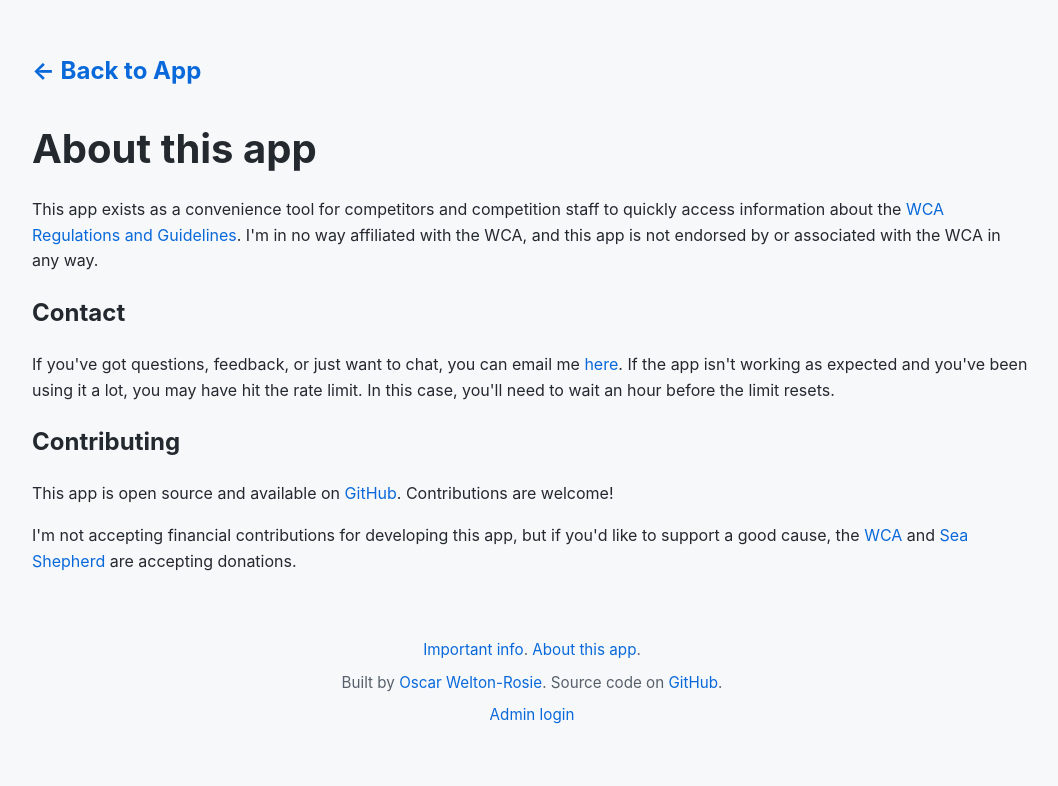
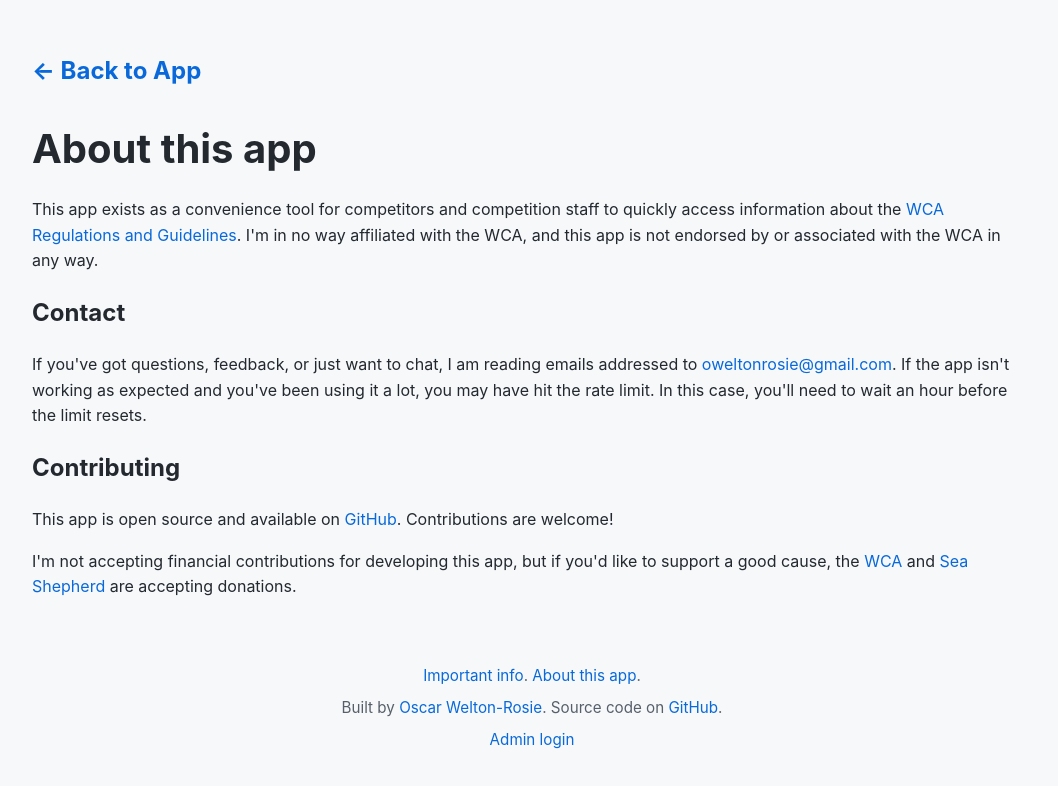
Before and after one commit to OWelton-Rosie/regs-helper, a SvelteKit app in the folder frontend/: page /about in a window 1280 px wide. Shown: the top 786 px of the page, without its empty margins (108-1166 px from the left). Built offline with nearby package versions, Linux system fonts and the light colour scheme.

Commit message:
oops, forgot these

```diff
--- a/frontend/src/routes/about/+page.svelte
+++ b/frontend/src/routes/about/+page.svelte
@@ -9,7 +9,7 @@
     <p>This app exists as a convenience tool for competitors and competition staff to quickly access information about the <a href="https://www.worldcubeassociation.org/regulations/" target="_blank" rel="noopener noreferrer">WCA Regulations and Guidelines</a>. I'm in no way affiliated with the WCA, and this app is not endorsed by or associated with the WCA in any way.</p>
 
     <h2>Contact</h2>
-    <p>If you've got questions, feedback, or just want to chat, you can email me <a href="mailto:oweltonrosie@gmail.com" target="_blank" rel="noopener noreferrer">here</a>. If the app isn't working as expected and you've been using it a lot, you may have hit the rate limit. In this case, you'll need to wait an hour before the limit resets.</p>
+    <p>If you've got questions, feedback, or just want to chat, I am reading emails addressed to <a href="mailto:oweltonrosie@gmail.com" target="_blank" rel="noopener noreferrer">oweltonrosie@gmail.com</a>. If the app isn't working as expected and you've been using it a lot, you may have hit the rate limit. In this case, you'll need to wait an hour before the limit resets.</p>
 
     <h2>Contributing</h2>
     <p>This app is open source and available on <a href="https://github.com/OWelton-Rosie/regs-helper" target="_blank" rel="noopener noreferrer">GitHub</a>. Contributions are welcome!</p>
--- a/frontend/src/routes/important-info/+page.svelte
+++ b/frontend/src/routes/important-info/+page.svelte
@@ -27,10 +27,10 @@
     <li>Miscellaneous activities that violate the terms of service or intentionally impact the service's performance.</li>
 </ul>
 
-<p>Abusive, automated, or excessive use of the service may result in access being restricted or blocked without notice. The app automatically limits the number of requests per IP address to 30 per hour.</p>
+<p>Abusive, automated, or excessive use of the service may result in access being restricted or blocked without notice. The app automatically limits the number of requests per IP address to 30 per hour. If you need more, <a href="mailto:oweltonrosie@gmail.com" target="_blank" rel="noopener noreferrer">contact me</a>.</p>
+
 
 <h2>Privacy</h2>
-
 <p>Questions submitted to the app (along with IP address, timestamp, and AI-generated responses) are logged for debugging, service improvement, and abuse prevention purposes. Users should not submit personal, confidential, or sensitive information.</p>
 
 <p>This app is hosted on Render on Cloudflare. Their privacy policies can be found <a href="https://render.com/privacy" target="_blank" rel="noopener noreferrer">here</a> and <a href="https://www.cloudflare.com/privacypolicy/" target="_blank" rel="noopener noreferrer">here</a>.</p>
```
Also changed, not shown: frontend/src/routes/+page.svelte (+2 -9 lines).
